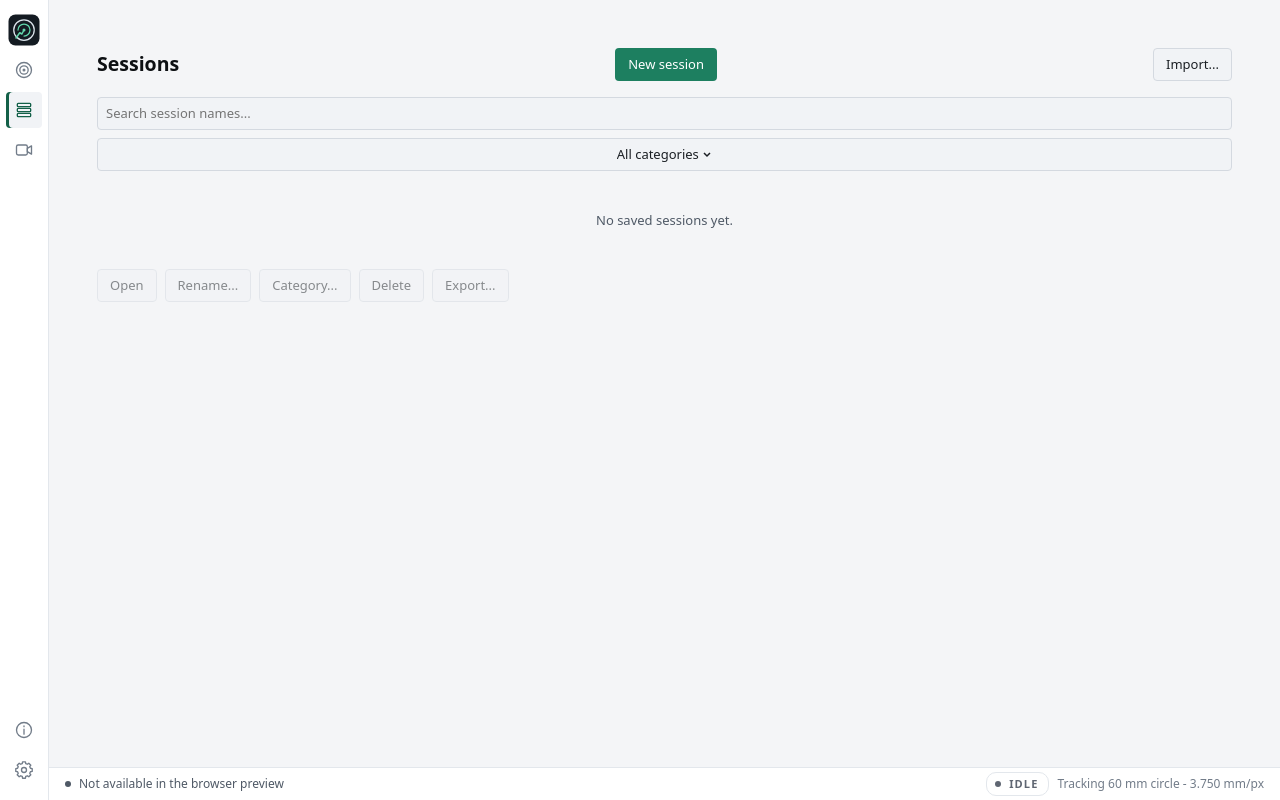
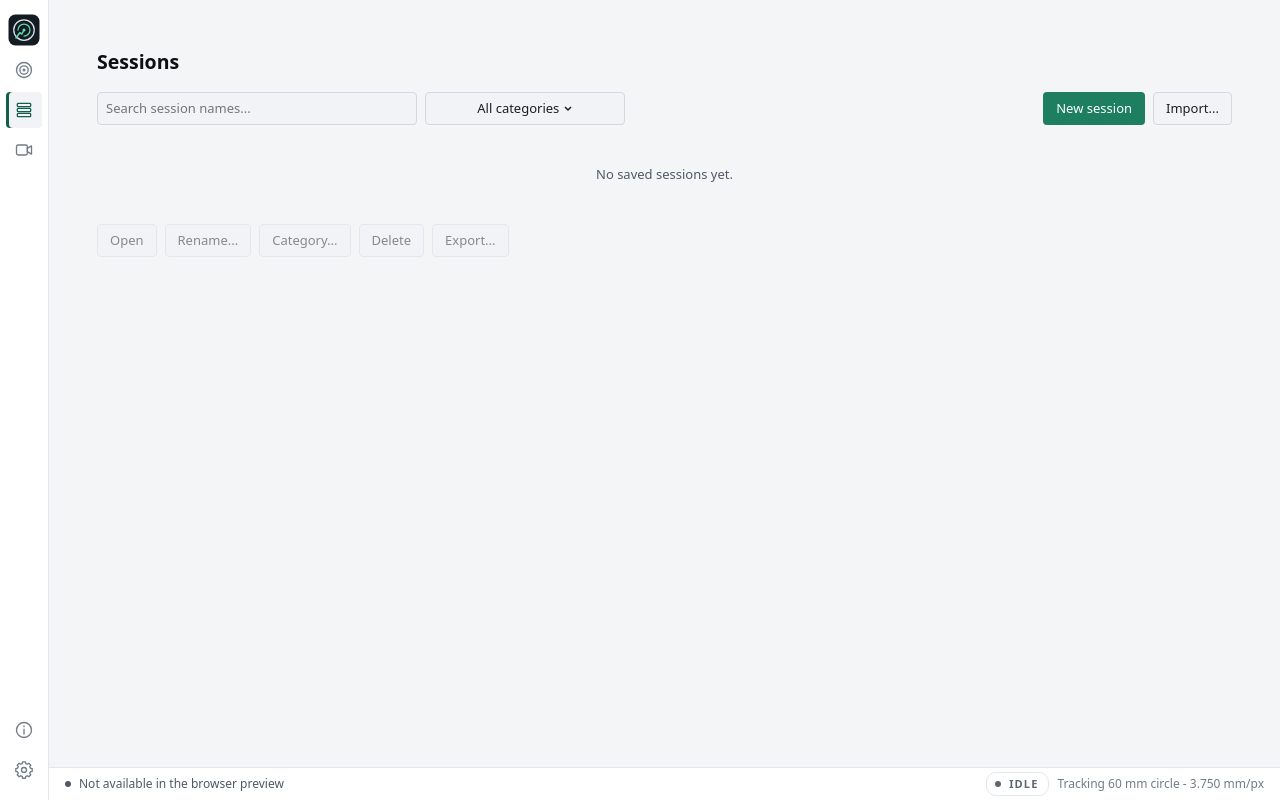
Before and after one commit to dsgnr/ShotTrainer, a Svelte app in the folder frontend/: page / in a window 1280 px wide. Both pictures are taken after a click on the button 24 px from the left and 110 px from the top of the page. Built offline with nearby package versions, Linux system fonts and the light colour scheme.

Commit message:
feat(frontend): tidy the session browser toolbar layout

```diff
--- a/frontend/src/components/SessionBrowser.svelte
+++ b/frontend/src/components/SessionBrowser.svelte
@@ -74,14 +74,18 @@
 
 {#if open}
   <section class="sessions-page" aria-label="Sessions">
-      <header><h2>Sessions</h2><button type="button" class="primary" disabled={recording} onclick={onnew}>New session</button><button type="button" disabled={recording} onclick={importCsv}>Import...</button></header>
+      <header><h2>Sessions</h2></header>
 
       <div class="filters">
         <input type="search" placeholder="Search session names..." bind:value={query} />
-        <Dropdown label="Filter by category" bind:value={categoryFilter}
+        <div class="category-filter"><Dropdown label="Filter by category" bind:value={categoryFilter}
           options={[{ value: "", label: "All categories" }, ...SESSION_CATEGORIES.map((value) => ({ value, label: categoryLabel(value) }))]}>
           {#snippet icon(value)}<CategoryIcon category={String(value)} />{/snippet}
-        </Dropdown>
+        </Dropdown></div>
+        <div class="create">
+          <button type="button" class="primary" disabled={recording} onclick={onnew}>New session</button>
+          <button type="button" disabled={recording} onclick={importCsv}>Import...</button>
+        </div>
       </div>
 
       {#if matches.length === 0}
@@ -149,7 +153,16 @@
   }
 
   .filters input {
-    flex: 1;
+    flex: 1 1 160px;
+    max-width: 320px;
+  }
+
+  .category-filter { flex: 0 0 200px; }
+
+  .create {
+    display: flex;
+    gap: 8px;
+    margin-left: auto;
   }
 
   input {
```
Also changed, not shown: 1 other file (tests, documents, lock files or other folders).
